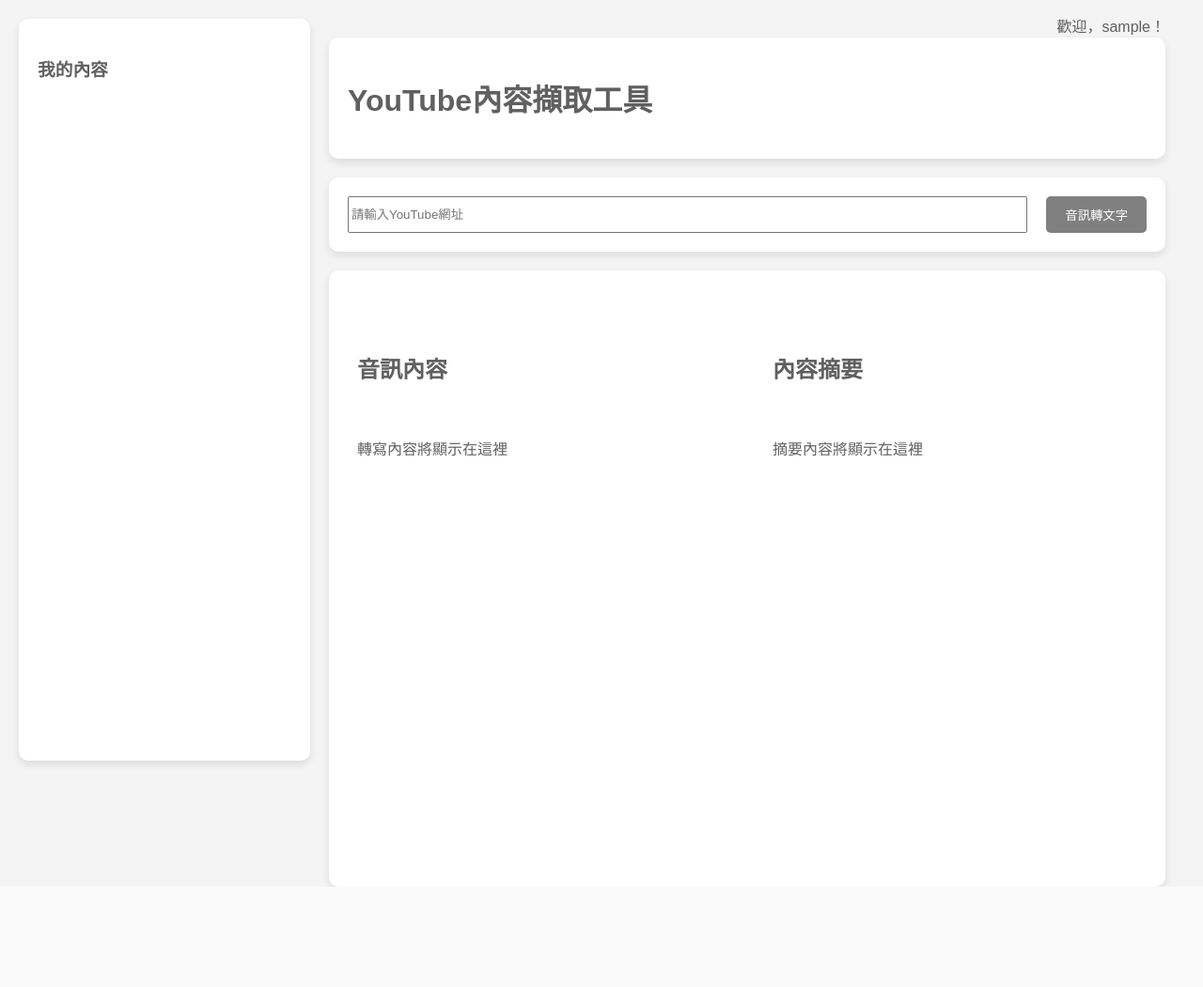
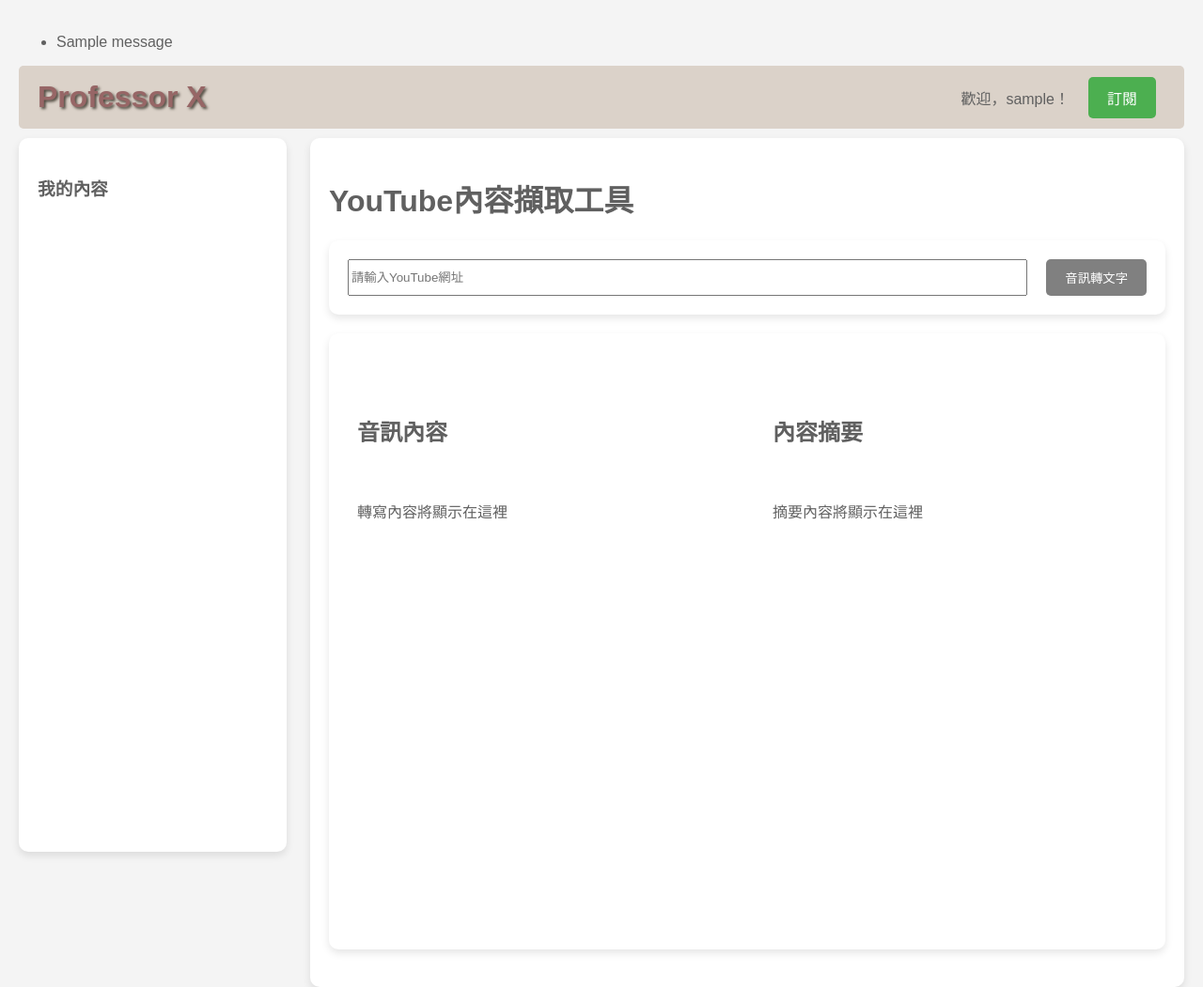
Before and after one commit to wahao888/professor-x, a Flask app: template templates/index.html in a window 1280 px wide. Shown: the whole page at 94% size. Before the commit the page ends 944 px from the top, so only its background shows below. Run offline with Flask 3, Linux system fonts and the light colour scheme; the template is opened without the code that fills it: most values are stand-ins (such as "Sample title", 1, 10 or a date in 2020); one stand-in notice (Sample message) is shown.

Commit message:
add payment

```diff
--- a/app.py
+++ b/app.py
@@ -13,13 +13,14 @@
 from flask_dance.contrib.google import make_google_blueprint, google
 from oauthlib.oauth2.rfc6749.errors import TokenExpiredError
 from concurrent.futures import ThreadPoolExecutor, as_completed
+import paypal_integration  # 引用另外創建的 PayPal 集成模組
 
 app = Flask(__name__)
 app.secret_key = os.getenv("FLASK_SECRET_KEY")
 CORS(app)
 
 # 設定mongoDB
-uri = "mongodb+srv://Barry:3Pj8xaolGJdW4XjO@professor-x-db.lx4sy0k.mongodb.net/?retryWrites=true&w=majority&appName=professor-x-DB"
+uri = os.getenv("MongoDB_url")
 app.config["MONGO_URI"] = uri
 ca = certifi.where() # 設定這個就不會出現SSL憑證錯誤
 client = MongoClient(uri, tlsCAFile=ca)
@@ -201,7 +202,7 @@
 def summarize_text(text):
     response = client.chat.completions.create(
         messages=[
-                {"role": "system", "content": "你是專業的重點整理專家，用淺顯易懂的語句有條理的把重點整理出來。使用繁體中文，不用簡體字。"},
+                {"role": "system", "content": "你是專業的重點整理專家，用淺顯易懂的語句有條理的把重點整理出來。根據文本的語言輸出，如果是中文則只使用繁體中文字，不要用簡體字。"},
                 {"role": "user", "content": text}
         ],
         model="gpt-3.5-turbo",
@@ -306,6 +307,41 @@
     return jsonify(results)
 
 
+
+# 支付頁面
+@app.route('/payment')
+def payment():
+    return render_template('payment.html')
+
+# 初始化 PayPal
+paypal_client_id = os.getenv("paypal_client_id")
+paypal_secret = os.getenv("paypal_secret")
+paypal_integration.init_paypal(paypal_client_id, paypal_secret)
+
+@app.route('/pay')
+def pay():
+    payment_url = paypal_integration.create_payment(app, '5.00') # 設定支付金額為 5.00 美元
+    if payment_url:
+        return redirect(payment_url)
+    else:
+        return 'Unable to create payment'
+
+@app.route('/payment_completed')
+def payment_completed():
+    payment_id = request.args.get('paymentId')
+    payer_id = request.args.get('PayerID')
+    success, message = paypal_integration.execute_payment(payment_id, payer_id)
+    flash(message)  # Store the message to be shown on the next page
+    return redirect(url_for('index'))  # Redirect to the homepage
+
+@app.route('/payment_cancelled')
+def payment_cancelled():
+    flash("Payment cancelled by the user")  # Store the cancellation message
+    return redirect(url_for('index'))  # Redirect to the homepage
+
+
+
+
 if __name__ == '__main__':
     app.run(ssl_context=('cert.pem', 'key.pem')) # 開發階段生成SSL
 
--- a/templates/index.html
+++ b/templates/index.html
@@ -6,11 +6,59 @@
     <title>Professor X</title>
 
     <style>
+        .header-container {
+            display: flex;
+            align-items: center;
+            justify-content: space-between;
+            padding: 10px;
+            background: #DBD2C9;
+            border: none;
+            border-radius: 5px;
+        }
+        #logo {
+          font-family: 'Arial', sans-serif;
+          font-size: 2em; /* Logo 的大小，'em'相對於當前字體大小 */
+          color: #976666;
+          font-weight: bold;
+          text-shadow: 2px 2px 3px #4F493F;
+          padding: 5px 10px;
+          text-decoration: none; /* 移除下劃線 */
+          transition: transform 0.3s ease; /* 添加滑鼠懸停動畫*/
+        }
+        #logo:hover {
+            transform: scale(1.05); /* 滑鼠懸停放大 logo */
+            cursor: pointer;
+        }
+        .header-right-container {
+            display: flex;
+            align-items: center;
+        }
+        .subscribe-button {
+            padding: 10px 20px;
+            background-color: #4CAF50;
+            color: white;
+            text-decoration: none;
+            border: none;
+            border-radius: 5px;
+            font-size: 16px;
+            margin-left: 20px;
+            margin-right: 20px;
+        }
+        .subscribe-button:hover {
+            background-color: #45a049;
+        }
+        .welcome-message {
+            font-size: 16px; /* 字體大小 */
+        }
         .main-container {
             display: flex;
             justify-content: space-between;
             height: 100vh;
-
+            align-items: flex-start; /* 對齊容器內的子項目頂部 */
+            justify-content: space-between; /* 分散對齊子項目 */
+        }
+        .list-container, .transcription-container {
+          margin-top: 10px;
         }
         body {
             font-family: 'Arial', sans-serif;
@@ -18,12 +66,6 @@
             color: #606060; /* 莫蘭迪深灰作為文字顏色 */
             margin: 0;
             padding: 20px;
-        }
-        #googleUser {
-            position: absolute;
-            top: 15px;
-            right: 40px;
-            font-size: 16px;
         }
         #progressBar {
             width: 100%;
@@ -36,6 +78,7 @@
         }
         .transcription-container {
             display: flex;
+            flex-direction: column; /* 使子元素垂直排列 */
             justify-content: space-between;
             padding: 20px;
             background-color: #ffffff; /* 純白背景 */
@@ -96,7 +139,7 @@
             background-color: #666666;
         }
         #transcriptionList {
-            width: 25%;
+            width: 23%;
             float: left;
             padding: 20px;
             box-sizing: border-box;
@@ -123,6 +166,23 @@
 
   </head>
   <body>
+    {% with messages = get_flashed_messages() %}
+        {% if messages %}
+            <ul>
+            {% for message in messages %}
+                <li>{{ message }}</li>
+            {% endfor %}
+            </ul>
+        {% endif %}
+    {% endwith %}
+
+    <div class="header-container">
+      <a id="logo" href="/">Professor X</a>
+      <div class="header-right-container">
+        <div class="welcome-message">歡迎，{{ user_name }}！</div>
+        <a href="/payment" class="subscribe-button">訂閱</a>
+      </div>
+    </div>
 
     <div class="main-container">
       <div id="transcriptionList" class="list-container">
@@ -130,11 +190,8 @@
         <div id="tagsContainer"></div>
       </div>
 
-        <div id="transcriptionContent">
-            <div class="transcription-container">
-                <div id="googleUser">歡迎，{{ user_name }}！</div>
+      <div id="transcriptionContent" class="transcription-container">
         <h1>YouTube內容擷取工具</h1>
-            </div>
           <div class="input-container">
             <input type="text" id="youtubeUrl" placeholder="請輸入YouTube網址" />
             <button id="fetchButton" onclick="fetchHighlights()">音訊轉文字</button>
@@ -152,8 +209,6 @@
             <div id="summary">摘要內容將顯示在這裡</div>
           </div>
         </div>
-
-
       </div>
     </div>
 
```
Also changed, not shown: paypal_integration.py (added, +61 -0 lines), templates/payment.html (added, +15 -0 lines). Lines whose indentation alone changed are shown as unchanged.
